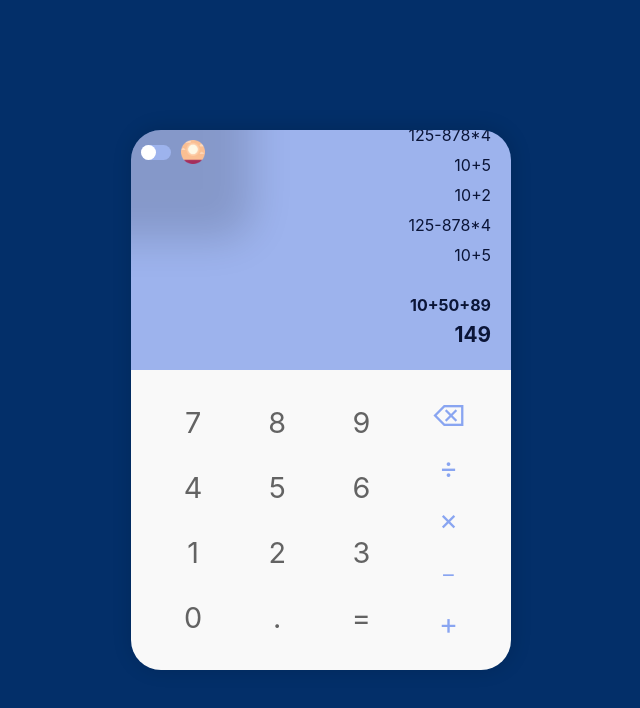
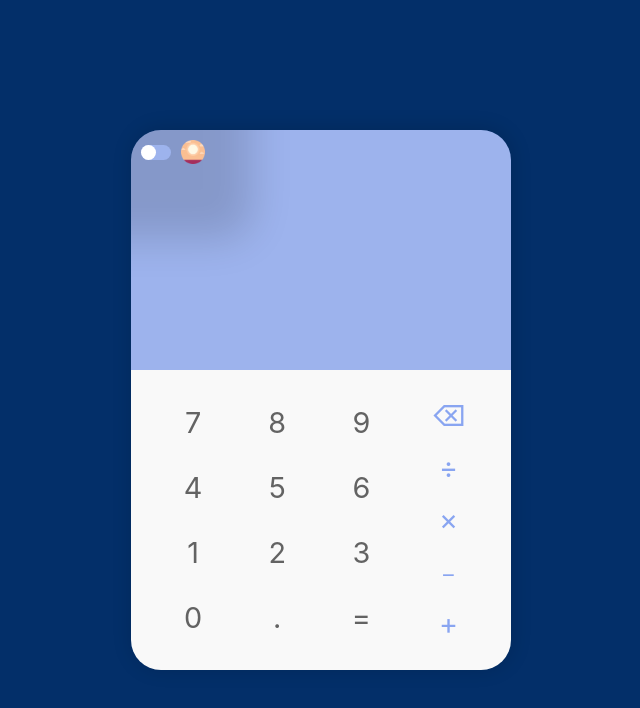
Before and after one commit to mimi544/react_calculator, a React (Create React App) app: page / in a window 1280 px wide. Shown: the top 708 px of the page, without its empty margins (319-959 px from the left). Built offline with nearby package versions, Linux system fonts and the light colour scheme.

Commit message:
functions are working properly

```diff
--- a/src/App.js
+++ b/src/App.js
@@ -1,4 +1,4 @@
-import React, { useState } from "react";
+import React, { useState, useEffect } from "react";
 
 import "./App.css";
 import moonIcon from "./assets/moon.png";
@@ -14,38 +14,103 @@ const numbers = ["0", "1", "2", "3", "4", "5", "6", "7", "8", "9"];
 const operators = ["-", "+", "*", "/"];
 
 function App() {
-	const [darkmode, setdarkmode] = useState(false);
-	const [expression, setexpression] = useState("");
-	const [result, setresult] = useState("");
+	const [Darkmode, setDarkmode] = useState(
+		JSON.parse(localStorage.getItem("calculator-app-mode")) || false
+	);
+	const [expression, setExpression] = useState("");
+	const [result, setResult] = useState("");
+	const [history, setHistory] = useState(
+		JSON.parse(localStorage.getItem("calculator-app-history")) || []
+	);
 
 	const handleNumPress = (keyCode, key) => {
 		if (!keyCode) return;
+		if (!usedKeyCodes.includes(keyCode)) return;
+
+		if (numbers.includes(key)) {
+			if (key === "0") {
+				if (expression.length === 0) return;
+			}
+			calculateResult(expression + key);
+			setExpression(expression + key);
+		} else if (operators.includes(key)) {
+			if (!expression) return;
+
+			const lastChar = expression.slice(-1);
+			if (operators.includes(lastChar)) return;
+			if (lastChar === ".") return;
+
+			setExpression(expression + key);
+		} else if (key === ".") {
+			if (!expression) return;
+			const lastChar = expression.slice(-1);
+			if (!numbers.includes(lastChar)) return;
+
+			setExpression(expression + key);
+		} else if (keyCode === 8) {
+			if (!expression) return;
+			calculateResult(expression.slice(0, -1));
+			setExpression(expression.slice(0, -1));
+		} else if (keyCode === 13) {
+			if (!expression) return;
+			calculateResult(expression);
+
+			let tempHistory = [...history];
+			if (tempHistory.length > 20) tempHistory = tempHistory.splice(0, 1);
+			tempHistory.push(expression);
+			setHistory(tempHistory);
+		}
 	};
+
+	const calculateResult = (exp) => {
+		if (!exp) {
+			setResult("");
+			return;
+		}
+		const lastChar = exp.slice(-1);
+		if (!numbers.includes(lastChar)) exp = exp.slice(0, -1);
+
+		const answer = eval(exp).toFixed(2) + "";
+		setResult(answer);
+	};
+
+	useEffect(() => {
+		localStorage.setItem("calculator-app-mode", JSON.stringify(Darkmode));
+	}, [Darkmode]);
+
+	useEffect(() => {
+		localStorage.setItem("calculator-app-history", JSON.stringify(history));
+	}, [history]);
+
 	return (
 		<div
 			className="App"
 			tabIndex="0"
-			onKeyDown={(event) => handleNumPress(event.keyCode, event.num)}
-			data-theme={darkmode ? "dark" : ""}
+			onKeyDown={(event) => handleNumPress(event.keyCode, event.key)}
+			data-theme={Darkmode ? "dark" : ""}
 		>
 			<div className="smart_calculator">
 				<div className="smart_calculator_navbar">
 					<div
 						className="smart_calculator_navbar_toggle"
-						onClick={() => setdarkmode(!darkmode)}
+						onClick={() => setDarkmode(!Darkmode)}
 					>
 						<div
 							className={`smart_calculator_navbar_toggle_round ${
-								darkmode
+								Darkmode
 									? "smart_calculator_navbar_toggle_round_active"
 									: ""
 							}`}
 						/>
 					</div>
-					<img src={darkmode ? moonIcon : sunIcon} alt="mode" />
+					<img src={Darkmode ? moonIcon : sunIcon} alt="mode" />
 				</div>
 
-				<Header />
+				<Header
+					expression={expression}
+					result={result}
+					history={history}
+				/>
 				<NumPad handleNumPress={handleNumPress} />
 			</div>
 		</div>
--- a/src/Components/Header/Header.js
+++ b/src/Components/Header/Header.js
@@ -2,27 +2,32 @@ import React, { useEffect, useRef } from "react";
 import "./Header.css";
 function Header(props) {
 	const resultRef = useRef();
+	const expressionRef = useRef();
 
 	useEffect(() => {
-		resultRef.current.scrollIntoView({ behavior: "smooth" });
-	}, []);
+		resultRef.current.scrollIntoView();
+	}, [props.history]);
+	useEffect(() => {
+		expressionRef.current.scrollLeft = expressionRef.current.scrollWidth;
+	}, [props.expression]);
 
 	return (
 		<div className="header custom-scroll">
 			<div className="calculator_history">
-				<p>10+2</p>
-				<p>125-878*4</p>
-				<p>10+5</p>
-				<p>10+2</p>
-				<p>125-878*4</p>
-				<p>10+5</p>
+				{props.history &&
+					props.history?.map((item) => (
+						<p key={item + "" + Math.random() * 44}>{item}</p>
+					))}
 			</div>
 			<br />
-			<div className="mathematical_expression custom-scroll">
-				<p>10+50+89</p>
+			<div
+				ref={expressionRef}
+				className="mathematical_expression custom-scroll"
+			>
+				<p>{props.expression}</p>
 			</div>
 			<p ref={resultRef} className="calculator_result">
-				149
+				{props.result}
 			</p>
 		</div>
 	);
--- a/src/Components/NumPad/NumPad.js
+++ b/src/Components/NumPad/NumPad.js
@@ -85,7 +85,7 @@ const NumPad = (props) => {
 				{nums.map((item, index) => (
 					<p
 						onClick={() =>
-							props.handleKeyPress(item.keyCode, item.label)
+							props.handleNumPress(item.keyCode, item.label)
 						}
 						key={index}
 					>
@@ -97,7 +97,7 @@ const NumPad = (props) => {
 				{signs.map((item, index) => (
 					<p
 						onClick={() =>
-							props.handleKeyPress(item.keyCode, item.value)
+							props.handleNumPress(item.keyCode, item.value)
 						}
 						key={index}
 					>
```
